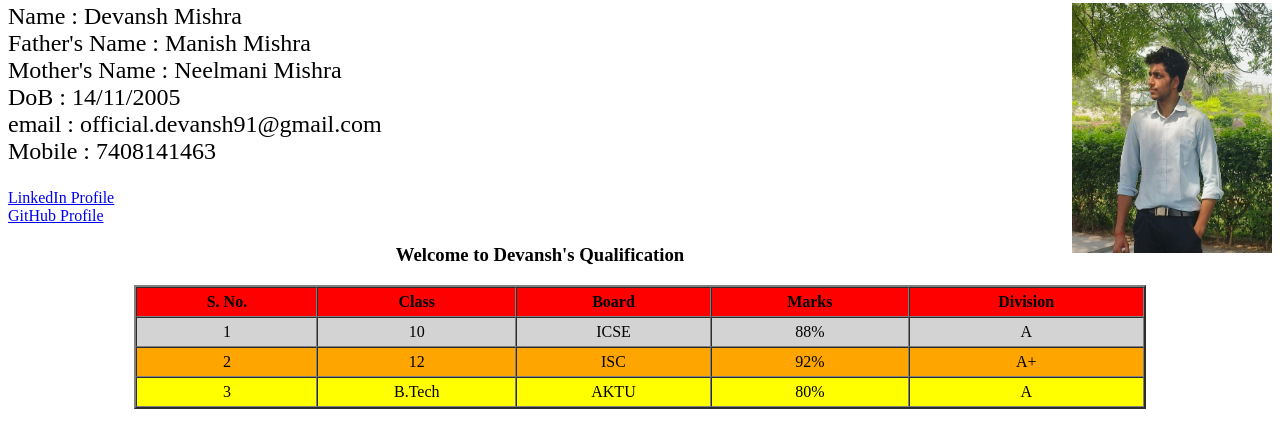
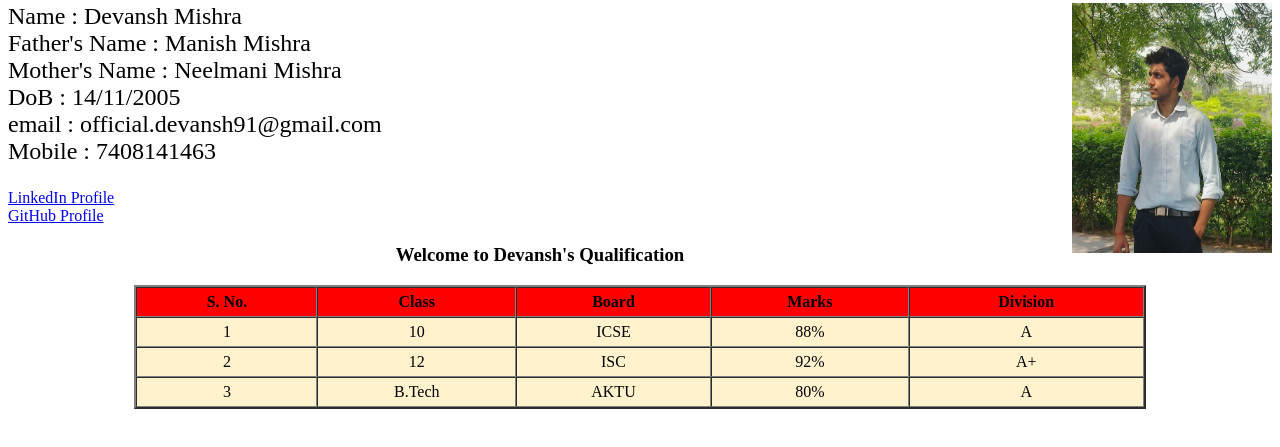
Before and after one commit to devansh-91/ABES-FSD-DEVANSH-407, a plain HTML site: page HTML/Resume.html in a window 1280 px wide. Shown: the part 79-526 px from the top of the page. Drawn offline with Linux system fonts and the light colour scheme.

Commit message:
Resume Complete

```diff
--- a/HTML/Resume.html
+++ b/HTML/Resume.html
@@ -20,29 +20,29 @@
     <a href="https://www.linkedin.com/in/devansh-mishra-123456789/">LinkedIn Profile</a><br>
     <a href="https://github.com/devansh740">GitHub Profile</a>
     <h3 align="center">Welcome to Devansh's Qualification</h3>
-    <table border="2" width="80%" align="center" cellpadding="5" cellspacing="0" bgcolor="red">
-        <tr>
+    <table border="2" width="80%" align="center" cellpadding="5" cellspacing="0">
+        <tr bgcolor="red">
             <th align="center">S. No.</th>
             <th align="center">Class</th>
             <th align="center">Board</th>
             <th align="center">Marks</th>
             <th align="center">Division</th>
         </tr>
-        <tr bgcolor="lightgrey">
+        <tr bgcolor="#fff2cc">
             <td align="center">1</td>
             <td align="center">10</td>
             <td align="center">ICSE</td>
             <td align="center">88%</td>
             <td align="center">A</td>
         </tr>
-        <tr bgcolor="orange">
+        <tr bgcolor="#fff2cc">
             <td align="center">2</td>
             <td align="center">12</td>
             <td align="center">ISC</td>
             <td align="center">92%</td>
             <td align="center">A+</td>
         </tr>
-        <tr bgcolor="yellow">
+        <tr bgcolor="#fff2cc">
             <td align="center">3</td>
             <td align="center">B.Tech</td>
             <td align="center">AKTU</td>
```
